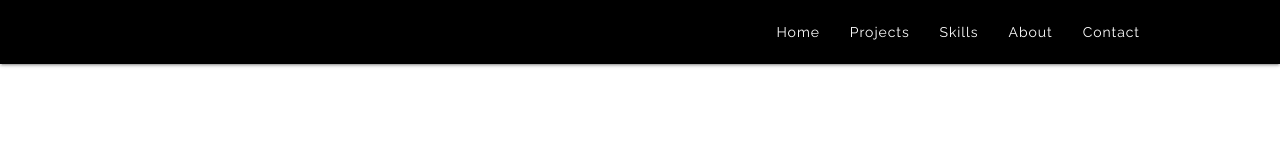
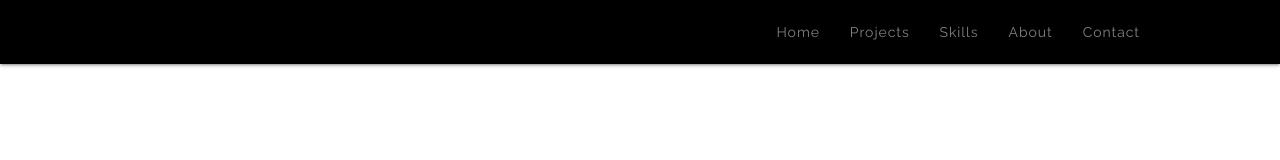
Before and after one commit to RunHannah/react-portfolio, a React (Create React App) app: page / in a window 1280 px wide. Shown: the top 160 px of the page. Built offline with nearby package versions, Linux system fonts and the light colour scheme.

Commit message:
Change color when hover on navbar name.

```diff
--- a/public/index.html
+++ b/public/index.html
@@ -12,7 +12,7 @@
       homescreen on Android. See https://developers.google.com/web/fundamentals/engage-and-retain/web-app-manifest/
     -->
     <link rel="manifest" href="%PUBLIC_URL%/manifest.json" />
-    <link rel="shortcut icon" href="/public/images/letter.png" />
+    <link rel="shortcut icon" href="/letter.png" />
     <link
       rel="stylesheet"
       href="https://use.fontawesome.com/releases/v5.3.1/css/all.css"
--- a/src/App.css
+++ b/src/App.css
@@ -28,6 +28,15 @@ body {
 .nav-text {
   font-display: bold;
   font-size: 14px;
+}
+
+.nav-text:hover {
+  transition: 0.5s;
+  color: #00baba;
+}
+
+.navbar:hover .nav-text:not(:hover) {
+  opacity: 0.5;
 }
 
 /* LandingPage */
```
Also changed, not shown: public/letter.png (renamed from src/assets/images/letter.png).
